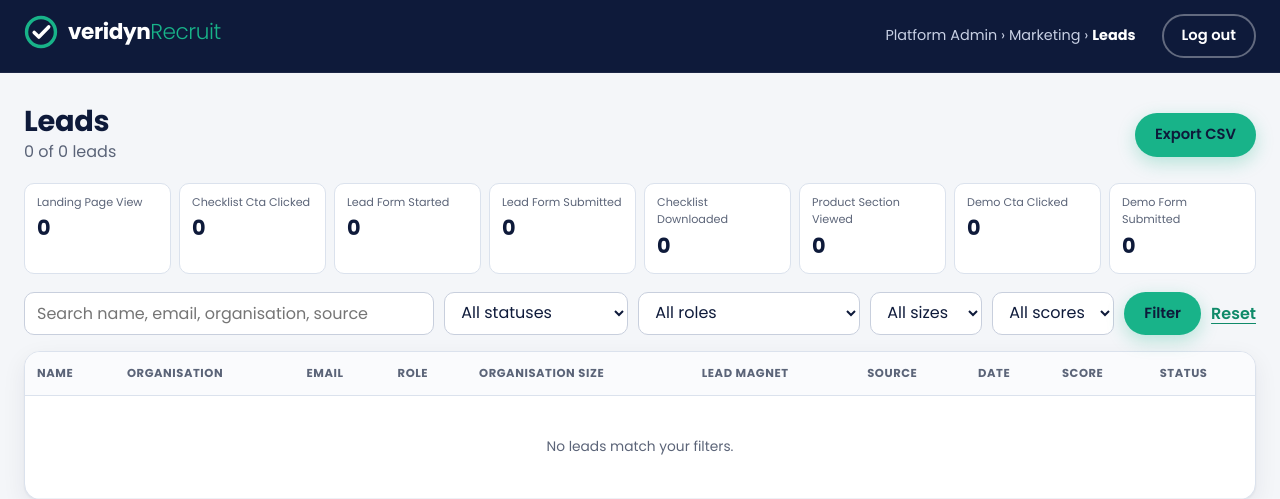
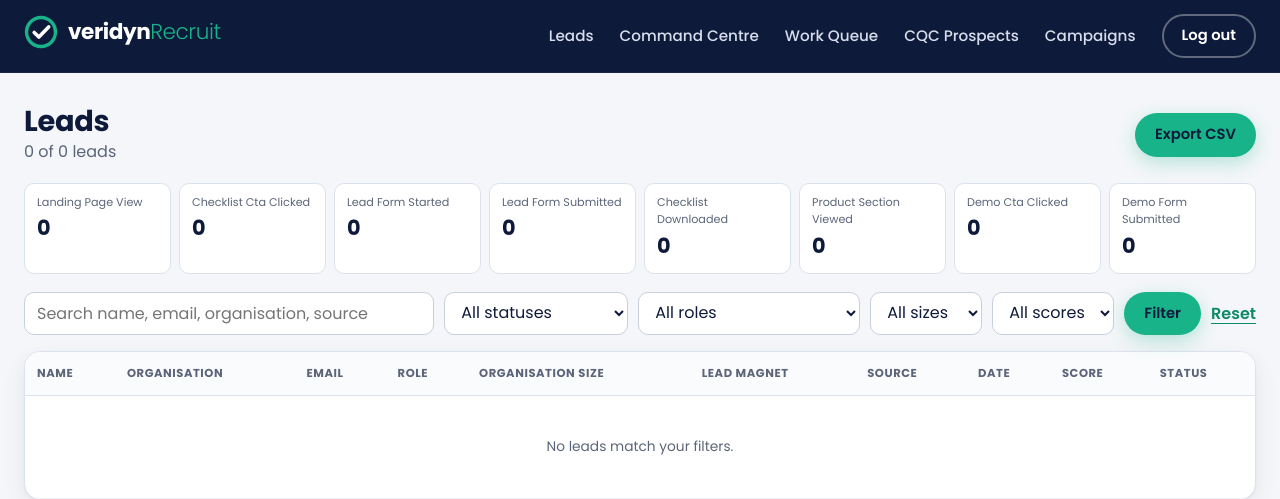
Before and after one commit to FredFarah01/VRMarketing, a Flask app: page /admin/marketing/leads in a window 1280 px wide. Shown: the top 499 px of the page. Run offline with Flask 3, Linux system fonts and the light colour scheme; the visitor is signed in with stand-in values (Sample User, id 1); data that the repository does not hold is empty; parts of the project's set-up code (start-up, migrations or seed data) failed here and were passed over; some libraries are stand-ins or nearby versions.

Commit message:
Keep admin navigation consistent across portal

```diff
--- a/templates/admin_leads.html
+++ b/templates/admin_leads.html
@@ -2,17 +2,7 @@
 {% block title %}Marketing › Leads | Veridyn Recruit Admin{% endblock %}
 {% block meta %}<meta name="robots" content="noindex">{% endblock %}
 {% block body_class %}page-admin{% endblock %}
-{% block header %}
-<header class="site-header site-header--admin">
-  <div class="container container--wide site-header__inner">
-    <a href="/admin/marketing/leads">{{ logo(true) }}</a>
-    <nav class="site-nav" aria-label="Admin">
-      <span class="site-nav__crumb">Platform Admin › Marketing › <strong>Leads</strong></span>
-      <form method="post" action="/admin/logout"><button class="btn btn--ghost btn--sm" type="submit">Log out</button></form>
-    </nav>
-  </div>
-</header>
-{% endblock %}
+{% block header %}<header class="site-header site-header--admin"><div class="container container--wide site-header__inner"><a href="/admin/sales/dashboard">{{ logo(true) }}</a><nav class="site-nav" aria-label="Admin"><a class="site-nav__link" href="/admin/marketing/leads">Leads</a><a class="site-nav__link" href="/admin/sales/dashboard">Command Centre</a><a class="site-nav__link" href="/admin/sales/work-queue">Work Queue</a><a class="site-nav__link" href="/admin/sales/cqc-prospects">CQC Prospects</a><a class="site-nav__link" href="/admin/sales/campaigns">Campaigns</a><form method="post" action="/admin/logout"><button class="btn btn--ghost btn--sm" type="submit">Log out</button></form></nav></div></header>{% endblock %}
 {% block footer %}{% endblock %}
 {% block content %}
 <section class="admin">
```
